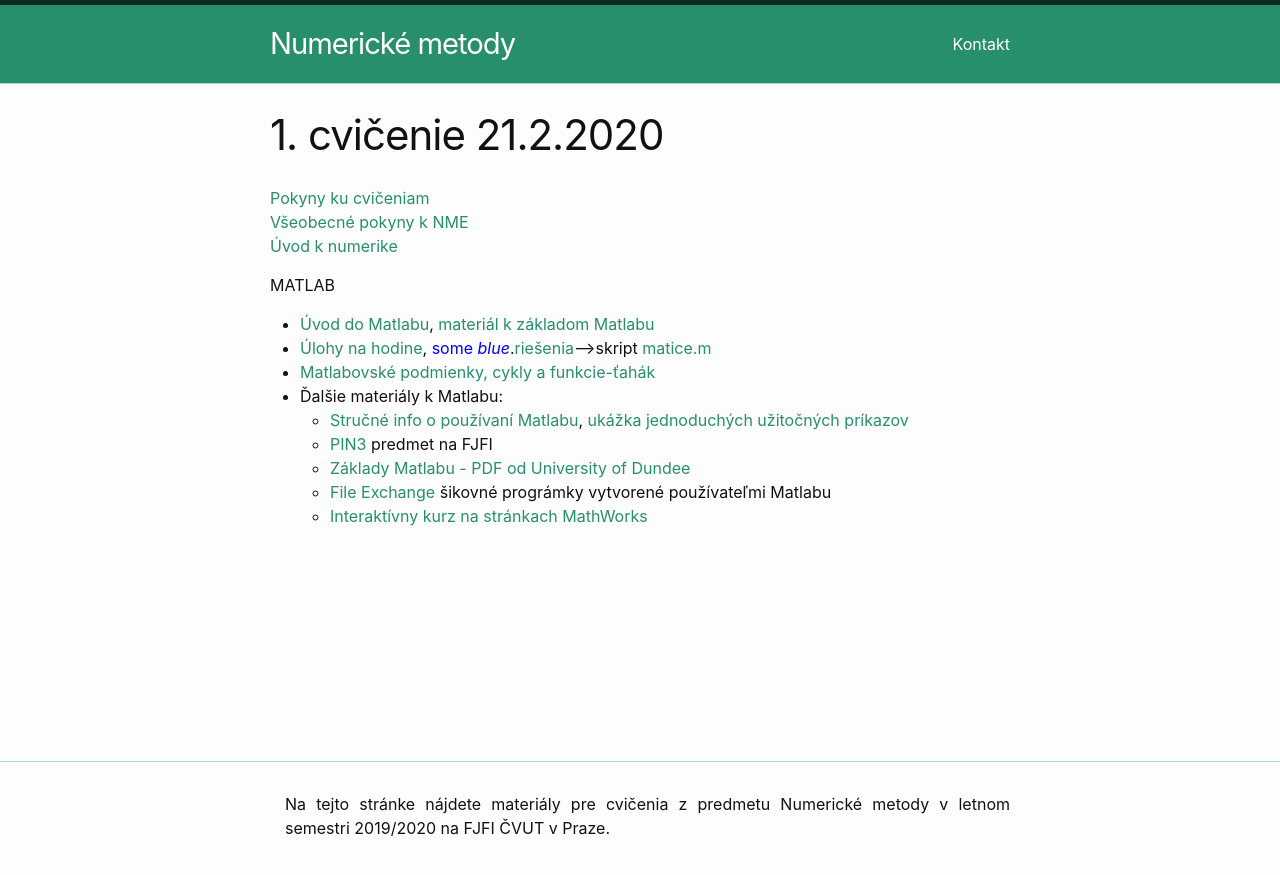
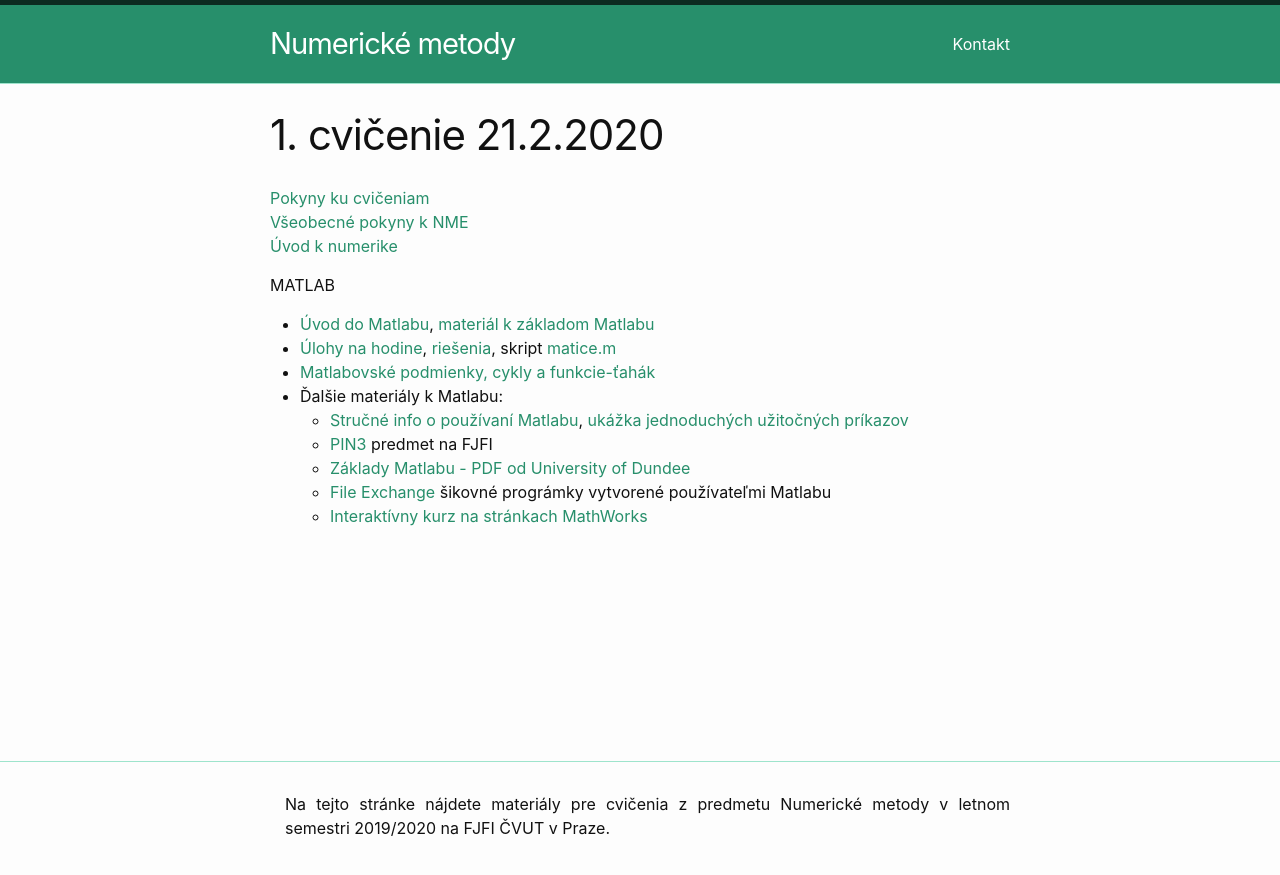
Before and after one commit to maslarova/maslarova.github.io, a Jekyll site: the page built from _posts/2020-02-21-cvicenie1.md, in a window 1280 px wide. Shown: the top 875 px of the page. Built offline with Jekyll 4.4.1, drawn with Linux system fonts in a browser that asks for light colours.

Commit message:
farba textu

```diff
--- a/_posts/2020-02-21-cvicenie1.md
+++ b/_posts/2020-02-21-cvicenie1.md
@@ -10,7 +10,7 @@ date:   2019-02-21 13:26:13 +0100
 
 MATLAB
 - [Úvod do Matlabu](http://maslarova.github.io/cvicenie1/matlab_info.pdf), [materiál k základom Matlabu](http://labe.felk.cvut.cz/~posik/y33aui/uvod-do-matlabu/)
-- [Úlohy na hodine](http://maslarova.github.io/cvicenie1/priklady.pdf), <span style="color:blue">some *blue*</span>.[riešenia](http://maslarova.github.io/cvicenie1/cvicenie1.m)-->skript [matice.m](http://maslarova.github.io/cvicenie1/matice.m)
+- [Úlohy na hodine](http://maslarova.github.io/cvicenie1/priklady.pdf), <span style="color:blue">[riešenia](http://maslarova.github.io/cvicenie1/cvicenie1.m)</span>, skript [matice.m](http://maslarova.github.io/cvicenie1/matice.m)
 - [Matlabovské podmienky, cykly a funkcie-ťahák](http://maslarova.github.io/cvicenie1/cykly.pdf)
 - Ďalšie materiály k Matlabu:
   - [Stručné info o používaní Matlabu](http://kfe.fjfi.cvut.cz/~vabekjan/NME/00%20-%20MATLAB/00-Programovan%c3%ad.pdf), [ukážka jednoduchých užitočných príkazov](http://kfe.fjfi.cvut.cz/~vabekjan/NME/00%20-%20MATLAB/Uvod.m)
```
